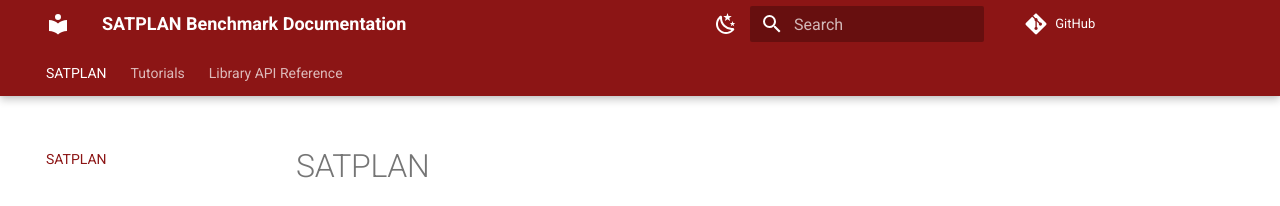
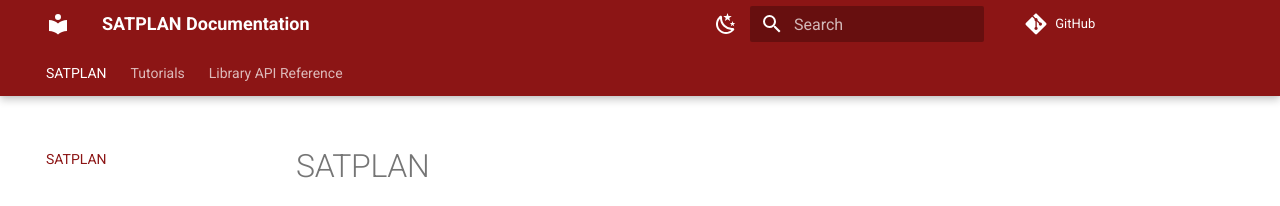
Before and after one commit to duncaneddy/SATPLAN, an MkDocs documentation site: the page built from docs/index.md, in a window 1280 px wide. Shown: the top 206 px of the page. Built offline with MkDocs 1.6.1 and Material for MkDocs 9.7.7, drawn with Linux system fonts in a browser that asks for light colours; comment, search, counter and statistics services are not loaded.

Commit message:
Update documentation config

```diff
--- a/mkdocs.yaml
+++ b/mkdocs.yaml
@@ -1,8 +1,8 @@
-site_name: SATPLAN Benchmark Documentation
+site_name: SATPLAN Documentation
 site_author: Duncan Eddy
-site_description: SATPLAN - A Benchmark for Satellite Task Planning Algorithms
-site_url: https://github.com/duncaneddy/satplan
-repo_url: https://github.com/duncaneddy/satplan
+site_description: SATPLAN - A Toolbox for Satellite Task Planning Benchmarking
+site_url: https://github.com/duncaneddy/SATPLAN
+repo_url: https://github.com/duncaneddy/SATPLAN
 docs_dir: docs
 use_directory_urls: false
 
```
